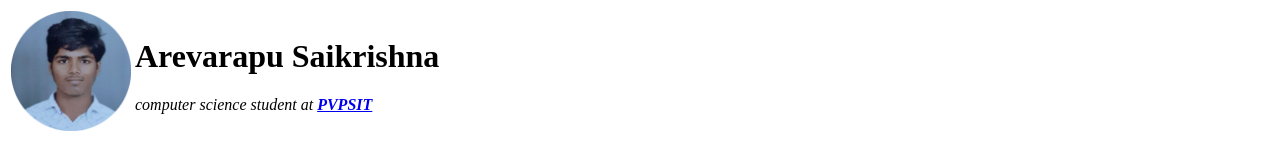
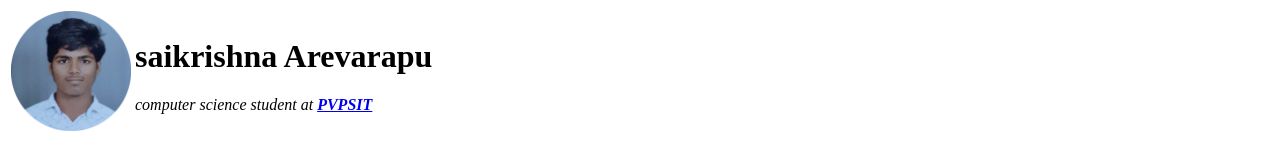
Before and after one commit to A-SaiKrishna/cv, a plain HTML site: page index.html in a window 1280 px wide. Shown: the top 154 px of the page. Drawn offline with Linux system fonts and the light colour scheme.

Commit message:
change name

```diff
--- a/index.html
+++ b/index.html
@@ -7,7 +7,7 @@
     <table>
         <tr>
             <td><img src="19501A0512-modified.png" alt="profile pic" height="120" /></td>
-            <td><h1>Arevarapu Saikrishna</h1>
+            <td><h1>saikrishna Arevarapu</h1>
             <p><em>computer science student at <a href="https://www.pvpsiddhartha.ac.in/"><strong>PVPSIT</strong></a></em></p></td>
         </tr>
     </table>
```
